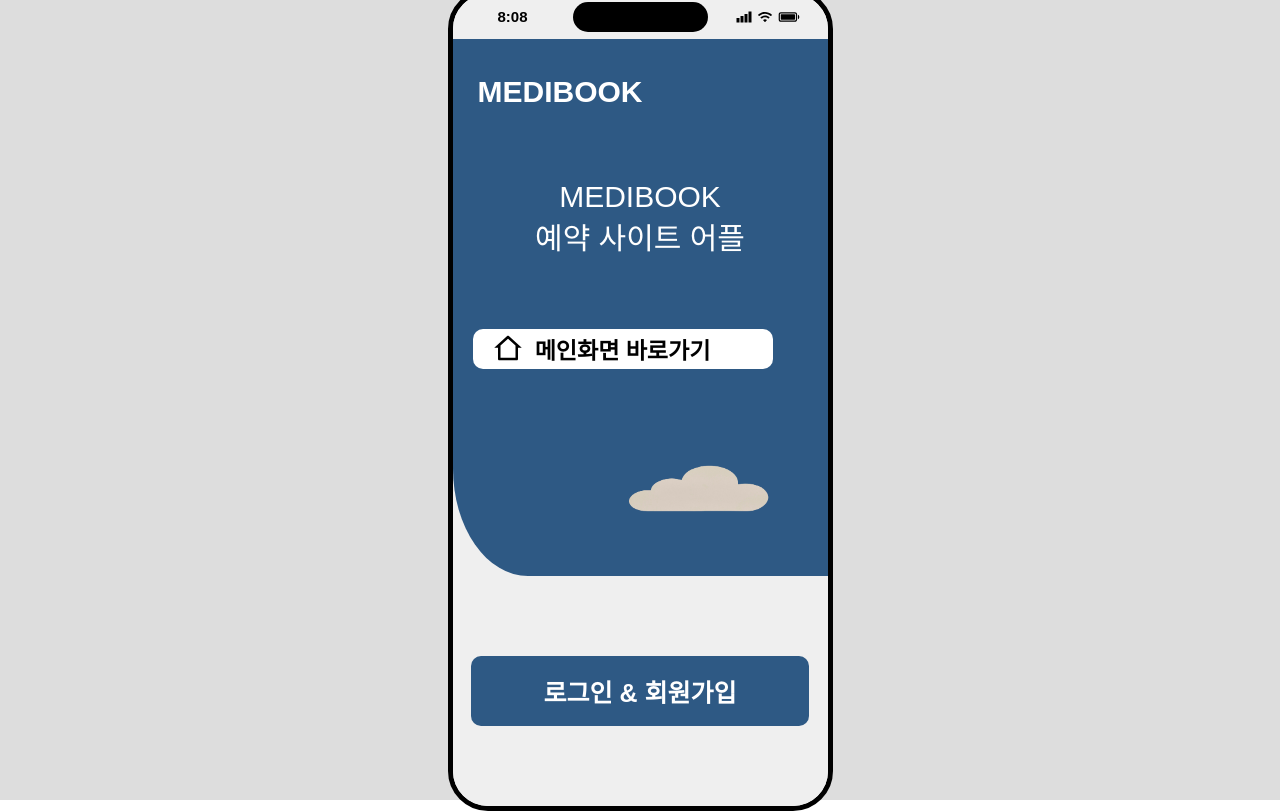
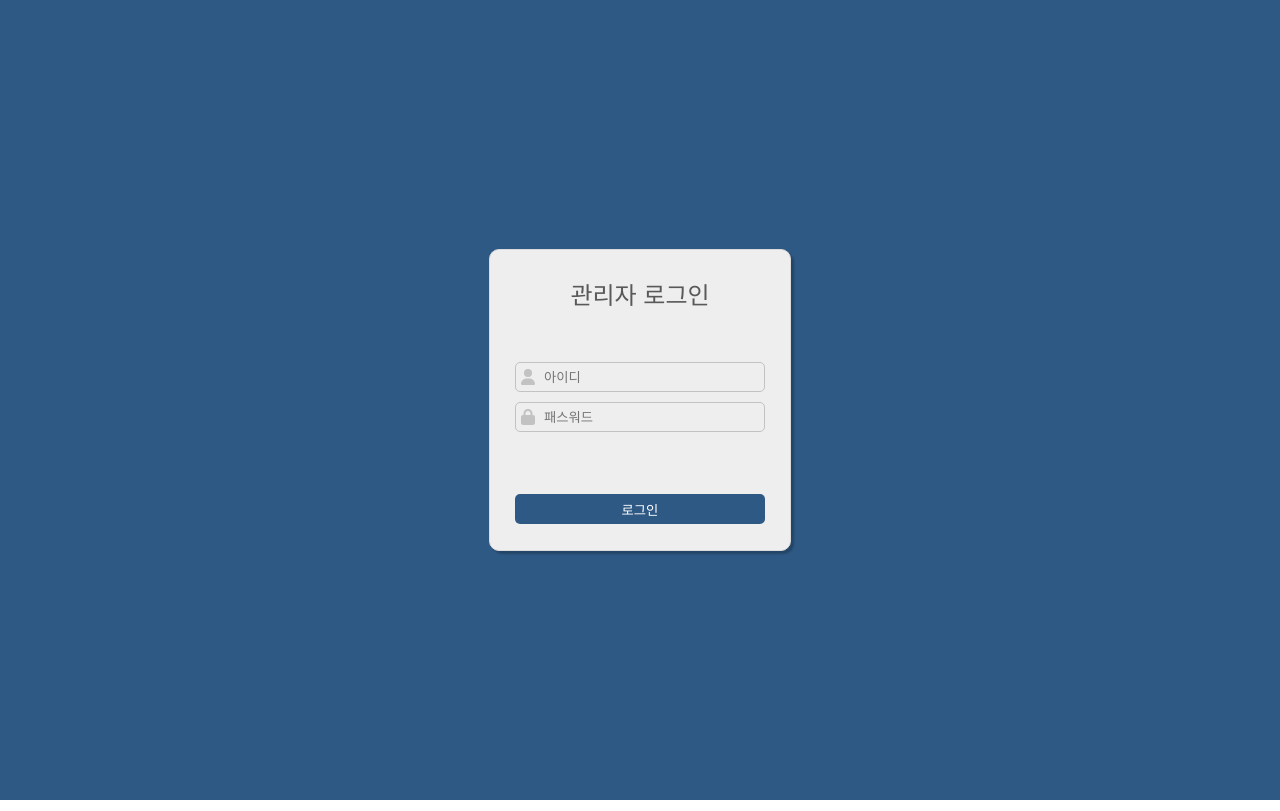
Before and after one commit to doctor-fish-project/doctor-fish-front, a React (Create React App) app: page /admin/signin in a window 1280 px wide. Built offline with nearby package versions, Linux system fonts and the light colour scheme; a web font is replaced by a local one.

Commit message:
Design: 관리자페이지 디자인 수정중

```diff
--- a/src/App.jsx
+++ b/src/App.jsx
@@ -6,6 +6,8 @@ import DashBoard from "./pages/userpage/DashBoard/DashBoard";
 import ReservationPage from "./pages/userpage/ReservationPage/ReservationPage";
 import ReservationListPage from "./pages/userpage/ReservationListPage/ReservationListPage";
 import ReviewPage from "./pages/userpage/ReviewPage/ReviewPage";
+import AdminSigninPage from "./pages/adminpage/AdminSigninPage/AdminSigninPage";
+import AdminDashBoard from "./pages/adminpage/AdminDashBoard/AdminDashBoard";
 
 function App() {
     return (
@@ -17,6 +19,9 @@ function App() {
                 <Route path="/dashboard/reservation" element={<ReservationPage />}/>
                 <Route path="/dashboard/reservationlist" element={<ReservationListPage />}/>
                 <Route path="/dashboard/review/*" element={<ReviewPage />}/>
+
+                <Route path="/admin/signin" element={<AdminSigninPage />} />
+                <Route path="/admin/dashboard" element={<AdminDashBoard />} />
             </Routes>
         </>
     );
--- /dev/null
+++ b/src/pages/adminpage/AdminDashBoard/AdminDashBoard.jsx
@@ -0,0 +1,23 @@
+import React from 'react';
+/** @jsxImportSource @emotion/react */
+import * as s from './style';
+import { FaUserLock } from "react-icons/fa6";
+
+function AdminDashBoard(props) {
+    return (
+        <div css={s.layout}>
+            <div css={s.container}>
+                <div css={s.sideBar}>
+                    <div css={s.titleBox}>
+                        <h2>MEDIBOOK</h2>
+                    </div>
+                    <div css={s.categoryBox}>
+                        <button><FaUserLock />회원정보</button>
+                    </div>
+                </div>
+            </div>
+        </div>
+    );
+}
+
+export default AdminDashBoard;
--- /dev/null
+++ b/src/pages/adminpage/AdminDashBoard/style.js
@@ -0,0 +1,69 @@
+import { css } from "@emotion/react";
+
+export const layout = css`
+    display: flex;
+    flex-direction: column;
+    justify-content: center;
+    align-items: center;
+    width: 100%;
+    height: 100%;
+    background-color: #2E5984;
+`;
+
+export const container = css`
+    display: flex;
+    align-items: center;
+    width: 1600px;
+    height: 900px;
+    box-shadow: 3px 3px 2px #00000038;
+    background-color: #eeeeee;
+`;
+
+export const sideBar = css`
+    display: flex;
+    flex-direction: column;
+    justify-content: flex-start;
+    align-items: center;
+    border-right: 1px solid #c5c5c5;
+    width: 320px;
+    height: 900px;
+`;
+
+export const titleBox = css`
+    display: flex;
+    justify-content: center;
+    align-items: center;
+    border-bottom: 1px solid #c5c5c5;
+    width: 100%;
+    height: 100px;
+`;
+
+export const categoryBox = css`
+    position: relative;
+    display: flex;
+    justify-content: center;
+    align-items: center;
+    /* border-bottom: 1px solid #c5c5c5; */
+    width: 100%;
+    height: 100px;
+
+    & button {
+        display: flex;
+        justify-content: center;
+        align-items: center;
+        width: 250px;
+        height: 40px;
+
+        :hover, :active {
+            border-radius: 5px;
+            background-color: #A0CCEE;
+            font-size: 16px;
+            color: white;
+        }
+
+        & svg {
+            font-size: 16px;
+            margin-right: 10px;
+        }
+    }
+`;
--- /dev/null
+++ b/src/pages/adminpage/AdminSigninPage/AdminSigninPage.jsx
@@ -0,0 +1,25 @@
+import React from 'react';
+/** @jsxImportSource @emotion/react */
+import * as s from './style';
+import { FaUser, FaLock } from "react-icons/fa6";
+
+function AdminSigninPage(props) {
+    return (
+        <div css={s.layout}>
+            <div css={s.container}>
+                <h2>관리자 로그인</h2>
+                <div css={s.inputBox}>
+                    <FaUser />
+                    <input type="text" placeholder='아이디'/>
+                    <FaLock />
+                    <input type="password" placeholder='패스워드'/>
+                </div>
+                <div css={s.buttonBox}>
+                    <button>로그인</button>
+                </div>
+            </div>
+        </div>
+    );
+}
+
+export default AdminSigninPage;
--- /dev/null
+++ b/src/pages/adminpage/AdminSigninPage/style.js
@@ -0,0 +1,89 @@
+import { css } from "@emotion/react";
+
+export const layout = css`
+    display: flex;
+    flex-direction: column;
+    justify-content: center;
+    align-items: center;
+    width: 100%;
+    height: 100%;
+    background-color: #2E5984;
+`;
+
+export const container = css`
+    display: flex;
+    border: 1px solid #dbdbdb;
+    flex-direction: column;
+    justify-content: space-around;
+    align-items: center;
+    border-radius: 10px;
+    width: 300px;
+    height: 300px;
+    box-shadow: 3px 3px 2px #00000038;
+    background-color: #eeeeee;
+
+    & h2 {
+        font-weight: 400;
+        color: #595959;
+    }
+`;
+
+export const inputBox = css`
+    position: relative;
+    box-sizing: border-box;
+    display: flex;
+    flex-direction: column;
+    justify-content: center;
+    align-items: center;
+    width: 100%;
+
+    & input {
+        box-sizing: border-box;
+        border: 1px solid #c2c2c2;
+        border-radius: 5px;
+        margin-bottom: 10px;
+        padding: 0px 10px 0px 28px;
+        width: 250px;
+        height: 30px;
+        background-color: #eeeeee;
+    }
+
+    & svg{
+        color: #c2c2c2;
+
+        :nth-of-type(1) {
+            position: absolute;
+            top: 7px;
+            left: 30px;
+        }
+
+        :nth-of-type(2) {
+            position: absolute;
+            top: 47px;
+            left: 30px;
+        }
+    }
+`;
+
+export const buttonBox = css`
+    display: flex;
+    justify-content: center;
+    width: 250px;
+    height: 30px;
+
+    & button {
+        border-radius: 5px;
+        width: 100%;
+        height: 100%;
+        background-color: #2E5984;
+        color: white;
+
+        :hover {
+            background-color: #234566;
+        }
+
+        :active {
+            background-color: #2E5984;
+        }
+    }
+`;
```
